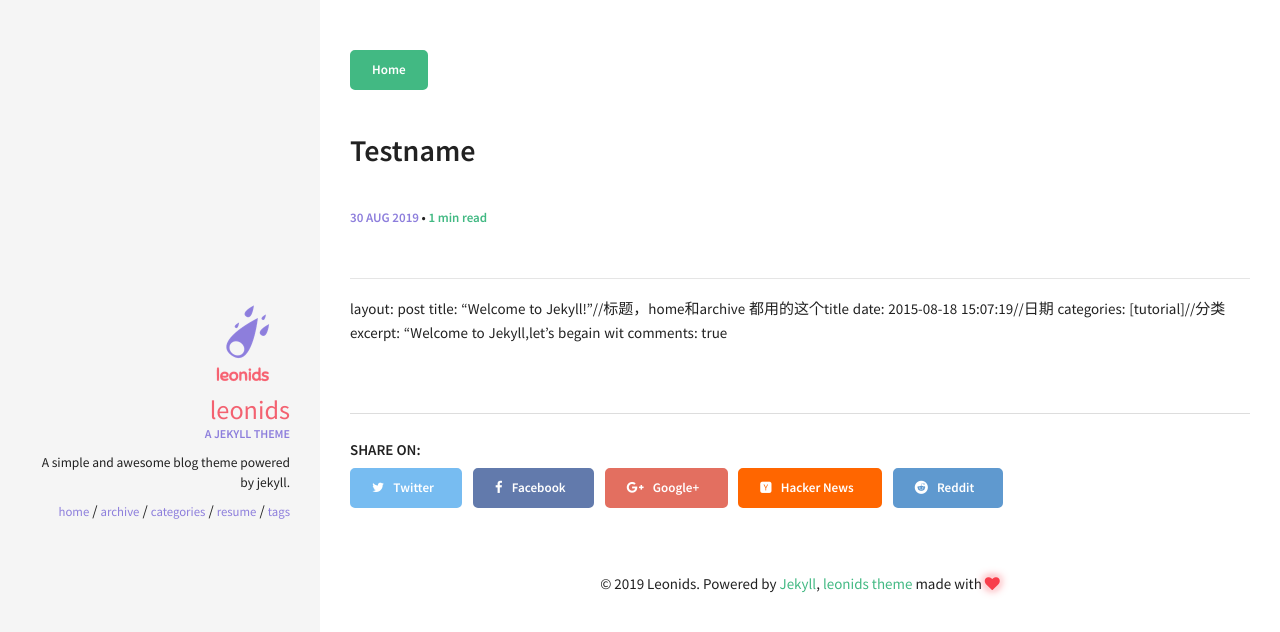
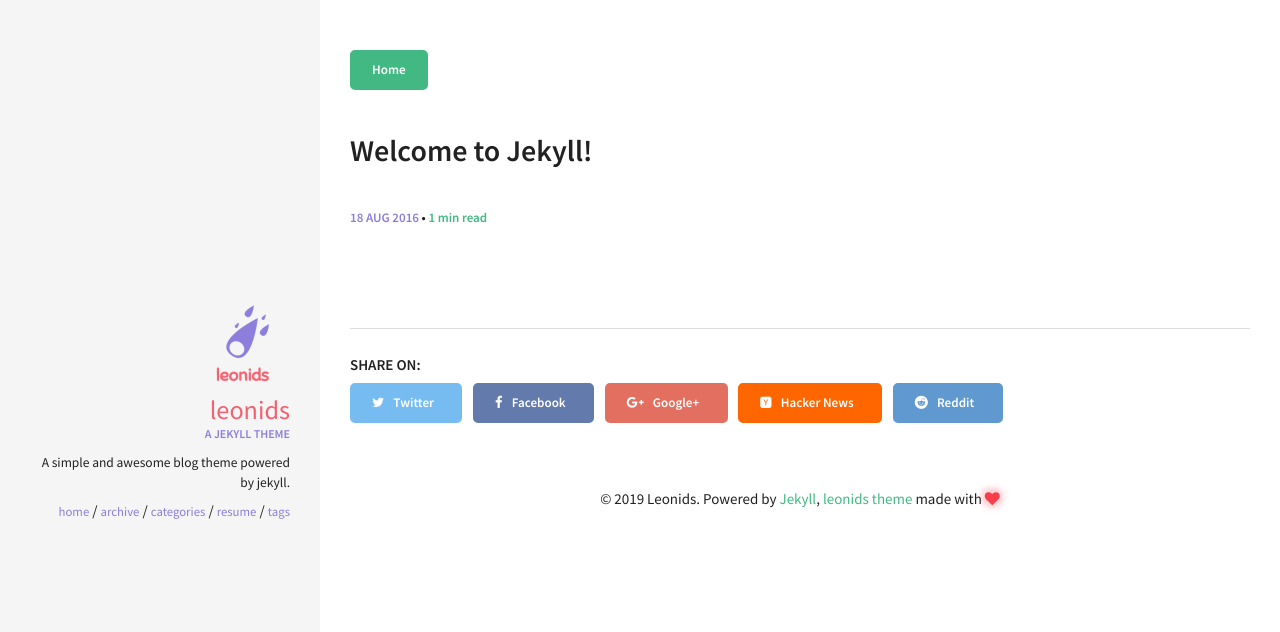
Before and after one commit to Feithle/Feithle.github.io, a Jekyll site: the page built from _posts/2019-8-30-testname.md, in a window 1280 px wide. Shown: the top 632 px of the page. Built offline with Jekyll 4.4.1, drawn with Linux system fonts in a browser that asks for light colours; our own code applies the rules of GitHub Pages for plain Markdown files.

Commit message:
Update 2019-8-30-testname.md

```diff
--- a/_posts/2019-8-30-testname.md
+++ b/_posts/2019-8-30-testname.md
@@ -1,7 +1,8 @@
 ---
 layout: post
-title:  "Welcome to Jekyll!"//标题，home和archive 都用的这个title
-date:   2015-08-18 15:07:19//日期
-categories: [tutorial]//分类
-excerpt: "Welcome to Jekyll,let's begain wit
+title:  "Welcome to Jekyll!"
+date:   2016-08-18 15:07:19
+categories: [tutorial]
+excerpt: "Welcome to Jekyll,let's begain with this awesome excerpt!"
 comments: true
+---
```
